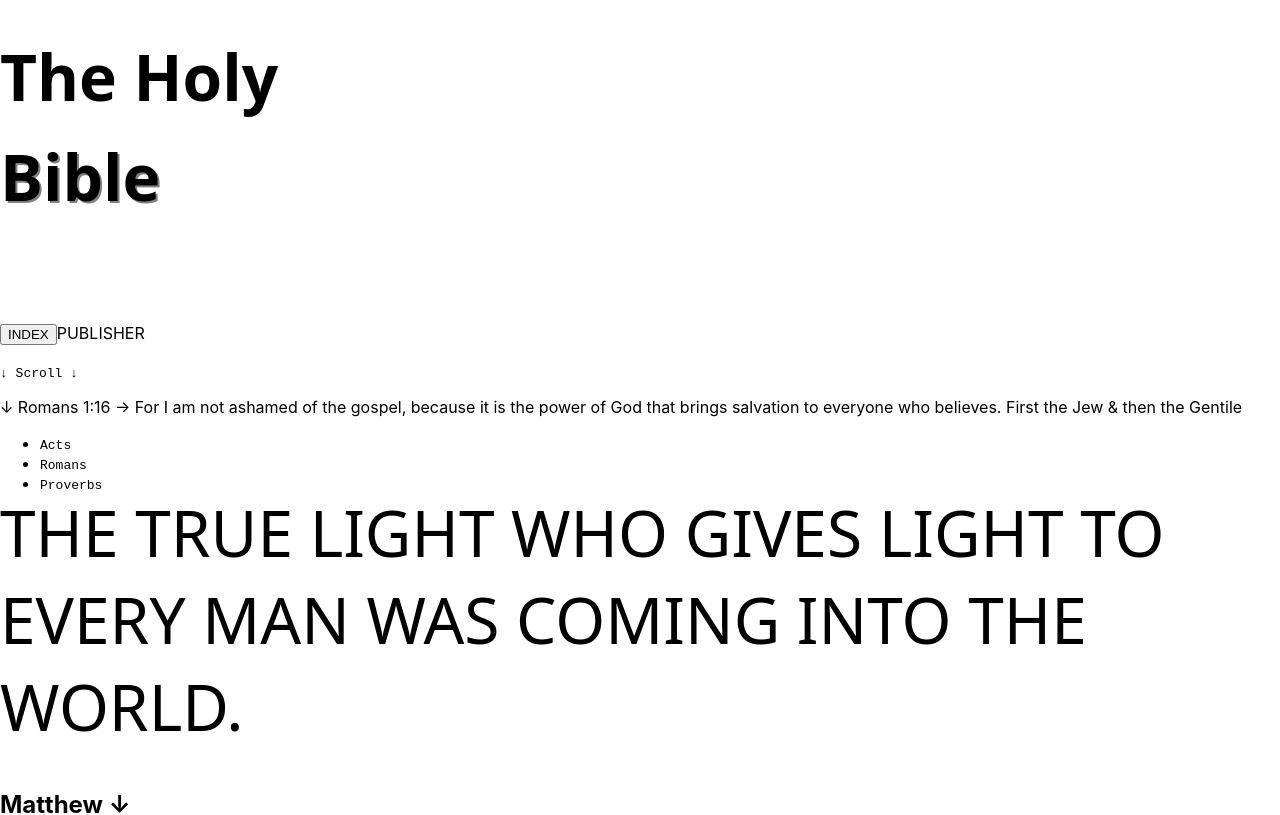
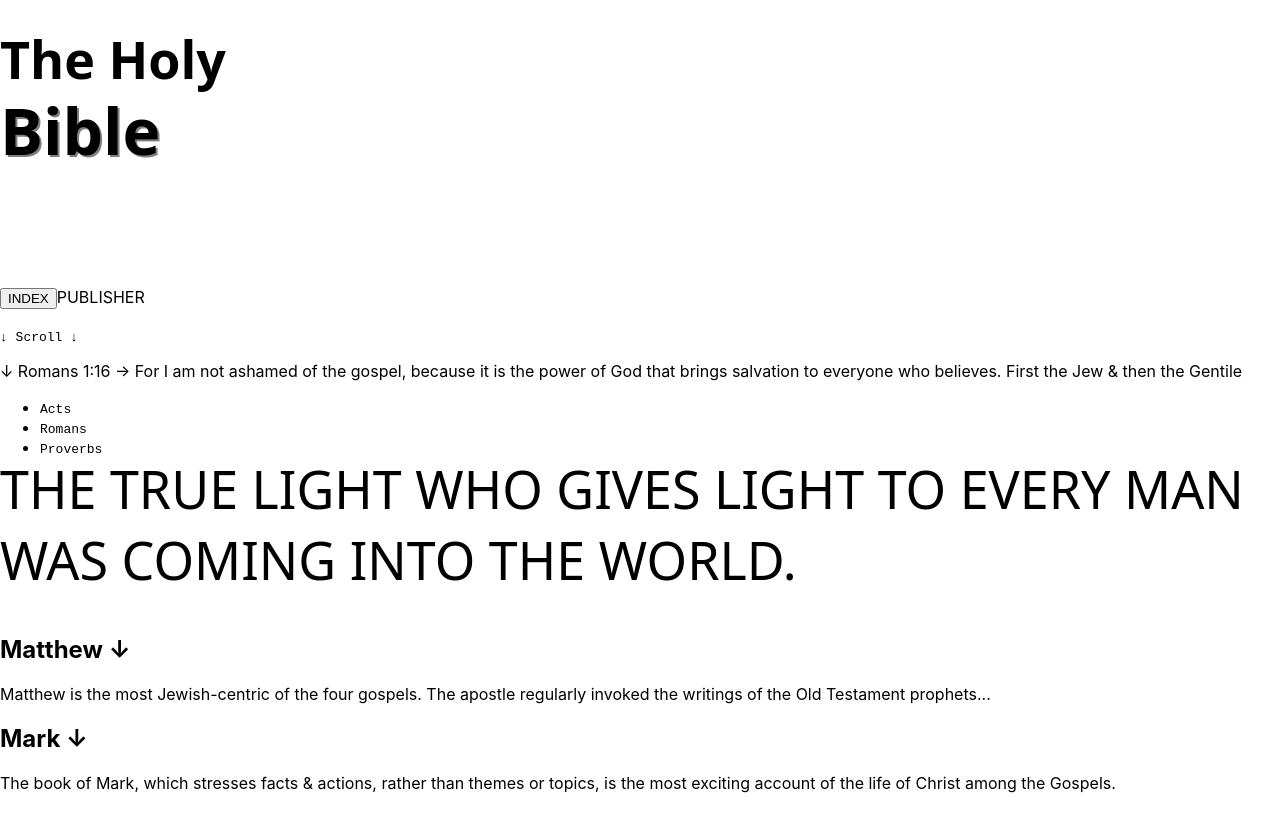
Before and after one commit to jnutt367/the-holy-bible, a Next.js app: page / in a window 1280 px wide. Shown: the top 815 px of the page. Built offline with nearby package versions, Linux system fonts and the light colour scheme.

Commit message:
Update Home.module.css
new params for title

```diff
--- a/styles/Home.module.css
+++ b/styles/Home.module.css
@@ -5,11 +5,11 @@
   font-family: Ariel, sans;
   position: relative;
    top: -20px;
-  font-size: 64px;
+  font-size: 52px;
 }
 .title {
   position: relative;
-  top: -60px;
+  top: -70px;
   margin-top: 0;
   font-family: Ariel, sans;
   text-shadow: 2px 2px grey;
```
